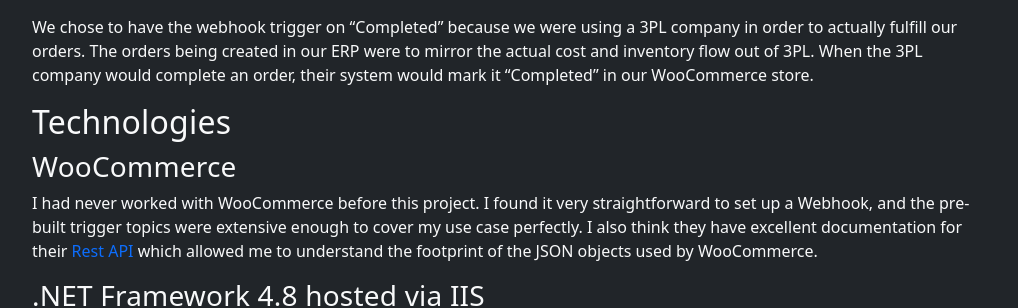
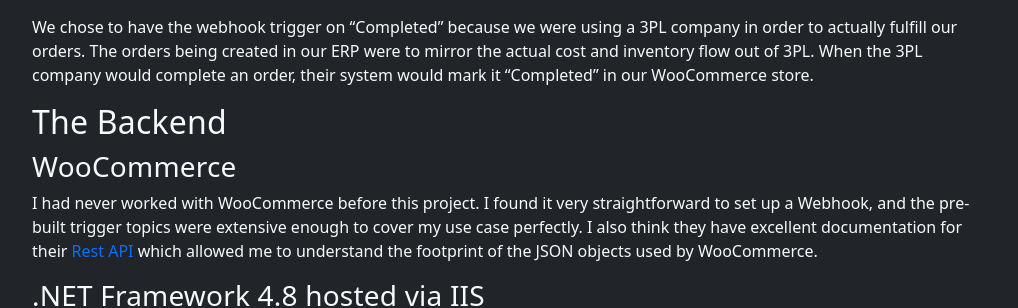
Before and after one commit to ChanceYoung/ChanceYoung.github.io, a Jekyll site: the page built from _projects/woocommerceintegrationv1.md, in a window 1280 px wide. Shown: the part 514-822 px from the top of the page, without its empty margins (130-1148 px from the left). Built offline with Jekyll 4.4.1, drawn with Linux system fonts in a browser that asks for light colours.

Commit message:
_projects/woocommerceintegrationv1.md updated from https://stackedit.io/

````diff
--- a/_projects/woocommerceintegrationv1.md
+++ b/_projects/woocommerceintegrationv1.md
@@ -19,7 +19,7 @@ A(WooCommerce Order marked Completed) -- Webhook Payload --> B(WebOrderAPI) -- T
 ```
 We chose to have the webhook trigger on "Completed" because we were using a 3PL company in order to actually fulfill our orders. The orders being created in our ERP were to mirror the actual cost and inventory flow out of 3PL. When the 3PL company would complete an order, their system would mark it "Completed" in our WooCommerce store.
 
-## Technologies
+## The Backend
 ### WooCommerce
 I had never worked with WooCommerce before this project. I found it very straightforward to set up a Webhook, and the pre-built trigger topics were extensive enough to cover my use case perfectly. I also think they have excellent documentation for their [Rest API](https://woocommerce.github.io/woocommerce-rest-api-docs/) which allowed me to understand the footprint of the JSON objects used by WooCommerce.
 
````
Also changed, not shown: other parts of _projects/woocommerceintegrationv1.md (+1 -1 lines).
